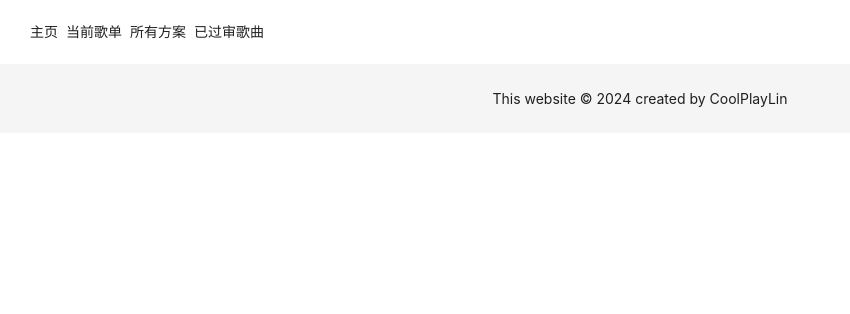
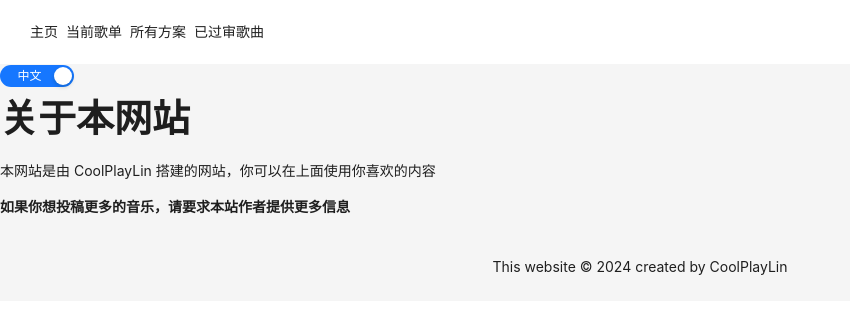
Before and after one commit to CoolPlayLin/music-website, a React (Vite) app: page / in a window 1280 px wide. Shown: the top 314 px of the page, without its empty margins (0-850 px from the left). Built offline with nearby package versions, Linux system fonts and the light colour scheme.

Commit message:
feat: add about page :sparkles:

```diff
--- a/src/components/about.tsx
+++ b/src/components/about.tsx
@@ -1,8 +1,48 @@
 import React from "react";
+import { Typography, Switch, Space } from "antd";
+
+const { Title, Paragraph, Text } = Typography;
 
 class About extends React.Component {
+  state: Readonly<{ lang: "EN" | "CN" }>;
+  constructor(props: Readonly<unknown>) {
+    super(props);
+    this.state = {
+      lang: "CN",
+    };
+  }
   render() {
-    return <div></div>;
+    return (
+      <div>
+        <Space direction="vertical">
+          <Switch
+            defaultChecked
+            checkedChildren="中文"
+            unCheckedChildren="English"
+            onChange={(args) => {
+              this.setState({ lang: args ? "CN" : "EN" });
+            }}
+          />
+          <Typography>
+            <Title>
+              {this.state.lang === "CN" ? "关于本网站" : "About the website"}
+            </Title>
+            <Paragraph>
+              {this.state.lang === "CN"
+                ? "本网站是由 CoolPlayLin 搭建的网站，你可以在上面使用你喜欢的内容"
+                : "This is a personal website which was built by CoolPlayLin You can choose links above to use feature that you like."}
+            </Paragraph>
+            <Paragraph>
+              <Text strong>
+                {this.state.lang === "CN"
+                  ? "如果你想投稿更多的音乐，请要求本站作者提供更多信息"
+                  : "If you want to add more music that you like, ask the CoolPalyLin to get more info."}
+              </Text>
+            </Paragraph>
+          </Typography>
+        </Space>
+      </div>
+    );
   }
 }
 
```
